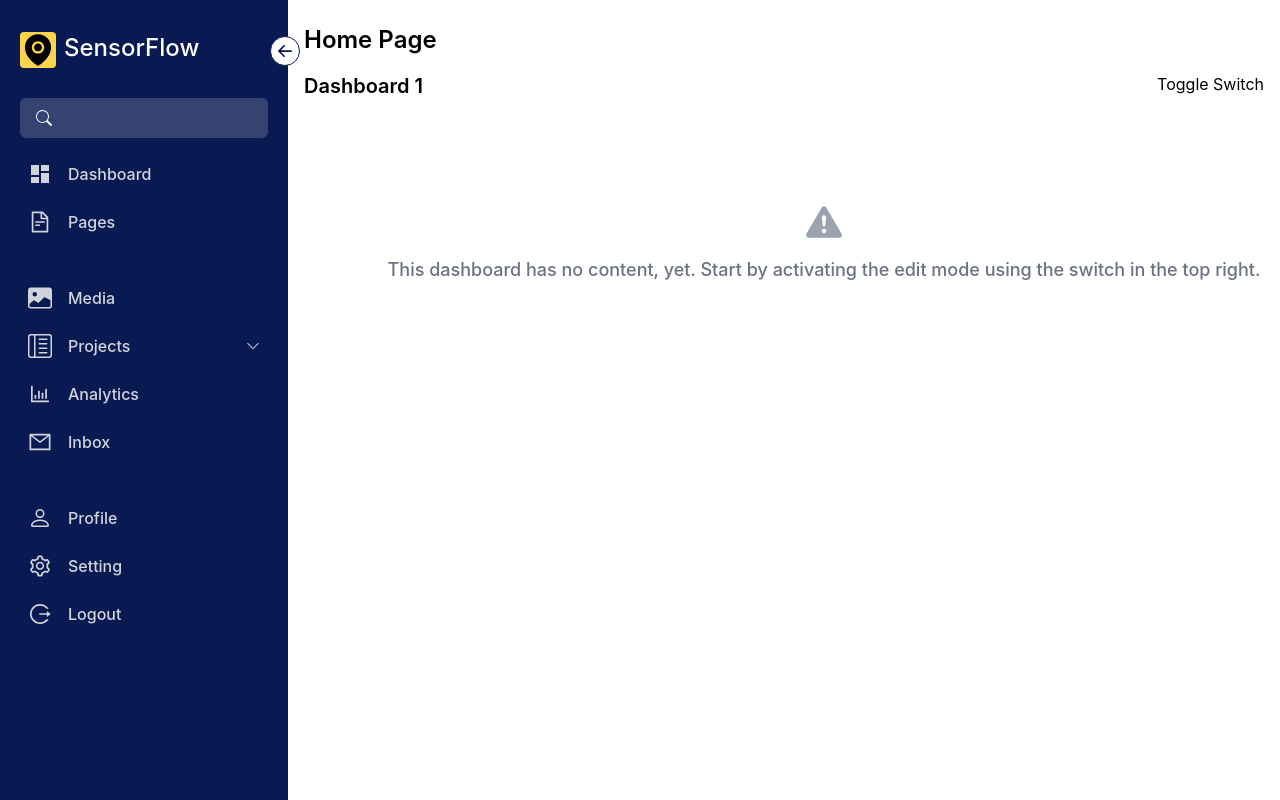
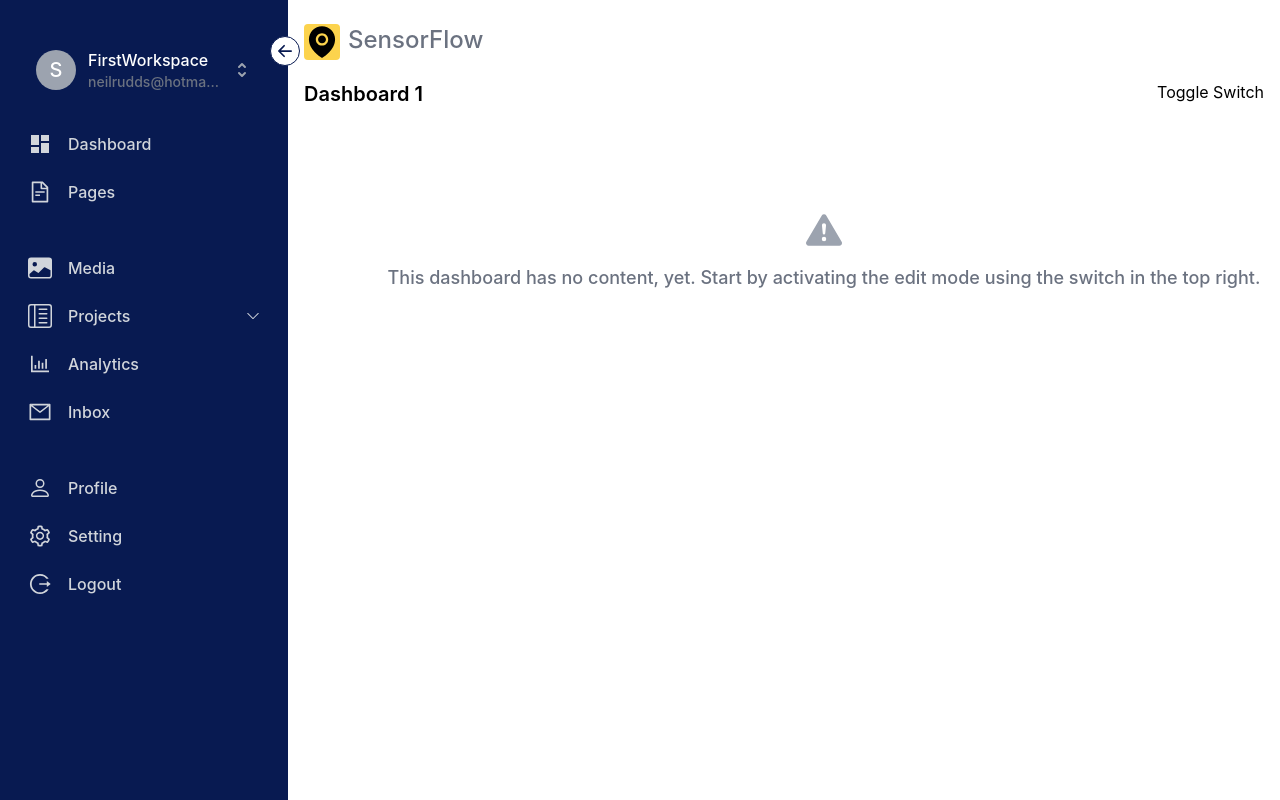
Before and after one commit to neilrudds/sensorflow-ui, a React (Create React App) app: page / in a window 1280 px wide. Shown: the top 800 px of the page. Built offline with nearby package versions, Linux system fonts and the light colour scheme.

Commit message:
Workspace selection dropdown added using reactState, forwardRef and ClickOutside Javascript wrapper. Also using useOutletContext to pass state from parent components to child components in ReactRouter. ToDo; fix Workspace dropdown to hide on navbar minimise, fix page overflow.

```diff
--- a/src/components/ui/MainContent.js
+++ b/src/components/ui/MainContent.js
@@ -1,9 +1,18 @@
 import { BsFillExclamationTriangleFill } from "react-icons/bs";
+import { AiFillEnvironment } from "react-icons/ai";
+import { useOutletContext } from "react-router-dom";
+
+
 
 const MainContent = () => {
+    const [open, setOpen] = useOutletContext();
+
     return (
         <main className="flex-1 py-6 px-4 relative">
-        <h1 className="text-2xl pb-4 font-semibold">Home Page</h1>
+        <div className="pb-6">
+          <AiFillEnvironment className={`bg-amber-300 text-4xl rounded cursor-pointer block float-left mr-2 duration-500 ${open && "rotate-[360deg]"}`}></AiFillEnvironment>
+          <h1 className="text-gray-500 origin-left font-medium text-2xl duration-300">SensorFlow</h1>
+        </div>
         <div className="flex justify-between ...">
           <div className="font-semibold text-xl">Dashboard 1</div>
           <div>Toggle Switch</div>
--- a/src/components/ui/Root.js
+++ b/src/components/ui/Root.js
@@ -1,7 +1,8 @@
 import { useState } from 'react';
 import { BsArrowLeftShort, BsChevronDown, BsFillImageFill, BsPerson, BsReverseLayoutTextSidebarReverse, BsSearch } from "react-icons/bs";
-import { AiFillEnvironment, AiOutlineBarChart, AiOutlineFileText, AiOutlineLogout, AiOutlineSetting, AiOutlineMail } from "react-icons/ai";
+import { AiOutlineBarChart, AiOutlineFileText, AiOutlineLogout, AiOutlineSetting, AiOutlineMail } from "react-icons/ai";
 import { RiDashboardFill } from "react-icons/ri";
+import WorkspaceSelect from "./WorkspaceSelect"
 import { Outlet } from 'react-router-dom';
 
 const Root = () => {
@@ -36,15 +37,14 @@ const Root = () => {
           className={`bg-white text-dark-purple text-3xl rounded-full absolute -right-3 top-9 border border-dark-purple cursor-pointer
           ${!open && "rotate-180"}`} onClick={() => setOpen(!open)}
         />
-        <div className="inline-flex">
-          <AiFillEnvironment className={`bg-amber-300 text-4xl rounded cursor-pointer block float-left mr-2 duration-500 ${open && "rotate-[360deg]"}`}></AiFillEnvironment>
-          <h1 className={`text-white origin-left font-medium text-2xl duration-300 ${!open && "scale-0"}`}>SensorFlow</h1>
-        </div>
+        {/*
         <div className={`flex items-center rounded-md bg-light-white ${open ? "px-4" : "px-2.5"} mt-6 py-2`}>
           <BsSearch className={`text-white text-lg block float-left cursor-pointer ${ open && "mr-2"}`} />
-          <input type={"search"} plaseholder="Search" className={`text-base bg-transparent w-full text-white focus:outline-none ${!open && "hidden"}`}></input>
+          <input type={"search"} placeholder="Search" className={`text-base bg-transparent w-full text-white focus:outline-none ${!open && "hidden"}`}></input>
         </div>
-        <ul class="pt-2">
+        */}
+        <WorkspaceSelect />
+        <ul className="pt-2">
           {Menus.map((menu, index) => (
             <>
             <li key={index} className={`text-gray-300 text-sm flex items-center gap-x-4 cursor-pointer p-2 hover:bg-light-white rounded-md ${menu.spacing ? "mt-9" : "mt-2"}`}>
@@ -71,7 +71,7 @@ const Root = () => {
           ))}
         </ul>
       </div>
-      <Outlet />
+      <Outlet context={[open, setOpen]}/>
     </div>
   );
 }
--- /dev/null
+++ b/src/components/ui/WorkspaceSelect.js
@@ -0,0 +1,86 @@
+import { forwardRef } from "react";
+import withClickOutside from "../../utils/withClickOutside";
+
+const WorkspaceSelect = forwardRef(({open, setOpen}, ref) => {
+
+    const data =
+    {
+        "user": {
+            "id": "0cc20847-13f3-4892-8a03-891e8d523de6",
+            "email": "neilrudds@hotmail.com"
+        },
+        "workspace": {
+            "id": "6dfec6e2-08f4-47b4-b98c-ecb01469ca15",
+            "logo": null,
+            "name": "FirstWorkspace"
+        },
+        "workspaces": [
+            {
+                "id": "6dfec6e2-08f4-47b4-b98c-ecb01469ca15",
+                "name": "FirstWorkspace",
+                "slug": "firstworkspace-1",
+                "logo": null,
+                "deviceCount": 0,
+                "memberCount": 1
+            },
+            {
+                "id": "6dfec6e2-08f4-47b4-b98c-ecb01469ca16",
+                "name": "WorkspaceTwo",
+                "slug": "workspacetwo-1",
+                "logo": null,
+                "deviceCount": 10,
+                "memberCount": 3
+            },
+        ]
+    };
+
+    return (
+        <div className="p-4 relative focus:ring-0 focus:outline-none">
+            <button className="max-w-full group block focus:outline-none focus:ring-0" type="button" aria-haspopup="true" aria-expanded="false" onClick={() => setOpen(!open)}>
+                <div className="flex items-center w-full justify-between space-x-3 focus:ring-0">
+                    <div>
+                        <p className="h-10 w-10 rounded-full flex items-center justify-center bg-gray-400 text-white font-medium text-xl">
+                            <span>S</span>
+                        </p>
+                    </div>
+                    <div className="shrink-1 truncate">
+                        <p className="text-base text-left truncate font-medium text-white group-hover:text-white" title="FirstWorkspace">{data.workspace.name}</p>
+                        <p className="text-sm text-left truncate font-medium text-gray-500 group-hover:text-white" title="neilrudds@hotmail.com">{data.user.email}</p>
+                    </div>
+                    <svg className="flex-shrink-0 h-5 w-5 text-gray-400 group-hover:text-white" xmlns="http://www.w3.org/2000/svg" viewBox="0 0 20 20" fill="currentColor" aria-hidden="true">
+                        <path fill-rule="evenodd" d="M10 3a1 1 0 01.707.293l3 3a1 1 0 01-1.414 1.414L10 5.414 7.707 7.707a1 1 0 01-1.414-1.414l3-3A1 1 0 0110 3zm-3.707 9.293a1 1 0 011.414 0L10 14.586l2.293-2.293a1 1 0 011.414 1.414l-3 3a1 1 0 01-1.414 0l-3-3a1 1 0 010-1.414z" clip-rule="evenodd"></path>
+                    </svg>
+                </div>
+            </button>
+            <section ref={ref}>
+                <div className={`z-10 mx-3 origin-top absolute mt-2 right-0 left-0 rounded-md shadow-lg bg-white divide-y divide-gray-200 focus:outline-none focus:ring-0 transform opacity-100 scale-100 ${!open && "hidden"}`}>
+                    <div className="focus:outline-none focus:ring-0 overflow-y-auto pb-1 max-h-[600px]">
+                        {data.workspaces.map((workspace, index) => (
+                            <div className="py-1 overflow-y-auto divide-y divide-gray-200">
+                                <a className={`text-left w-full px-4 py-2 text-sm text-gray-700 hover:bg-gray-100 hover:text-gray-900 focus:ring-0 focus:outline-none flex items-center space-x-3 ${data.workspace.name === workspace.name && "bg-blue-100"}`} href={`/${workspace.slug}/devices`} role="none">
+                                    <p className="h-5 w-5 rounded-full flex items-center justify-center bg-gray-600 text-white font-medium text-sm flex-shrink-0" role="none">
+                                        <span role="none">F</span>
+                                    </p>
+                                    <div className="truncate font-medium" role="none">
+                                        <span className="text-sm" title="FirstWorkspace" role="none">{workspace.name}</span>
+                                        <div className="flex space-x-2 items-center text-xs text-gray-500" role="none">
+                                            <span role="none">{workspace.deviceCount} Devices</span>
+                                            <span role="none">|</span
+                                            ><span role="none">{workspace.memberCount} Members</span>
+                                        </div>
+                                    </div>
+                                </a>
+                            </div>
+                        ))}
+                        <div className="border-t border-gray-200 divide-y divide-gray-200" role="none">
+                            <button type="button" className="block text-left w-full px-4 py-2 text-sm text-gray-700 hover:bg-gray-100 hover:text-gray-900 focus:ring-0 focus:outline-none" id="headlessui-menu-item-:r26:" role="menuitem" tabindex="-1" data-headlessui-state="">Add Workspace</button>
+                            <button type="button" className="block text-left w-full px-4 py-2 text-sm text-gray-700 hover:bg-gray-100 hover:text-gray-900 focus:ring-0 focus:outline-none" id="headlessui-menu-item-:r27:" role="menuitem" tabindex="-1" data-headlessui-state="">Account Settings</button>
+                            <button type="button" className="block text-left w-full px-4 py-2 text-sm text-gray-700 hover:bg-gray-100 hover:text-gray-900 focus:ring-0 focus:outline-none" id="headlessui-menu-item-:r28:" role="menuitem" tabindex="-1" data-headlessui-state="">Logout</button></div>
+                    </div>
+                </div>
+            </section>
+        </div>
+    );
+});
+
+export default withClickOutside(WorkspaceSelect);
--- /dev/null
+++ b/src/utils/withClickOutside.js
@@ -0,0 +1,22 @@
+import React, {useState, useRef, useEffect } from "react";
+
+export default function withClickOutside(WrappedComponent) {
+    const Component = (props) => {
+        const [open, setOpen] = useState(false);
+
+        const ref = useRef();
+
+        useEffect(() => {
+            const handleClickOutside = (event) => {
+                if (!ref.current.contains(event.target)) {
+                    setOpen(false);
+                }
+            };
+            document.addEventListener("mousedown", handleClickOutside);
+        }, [ref]);
+
+        return <WrappedComponent open={open} setOpen={setOpen} ref={ref} />;
+    };
+
+    return Component;
+}
```
Also changed, not shown: src/components/ui/ErrorPage.js (line endings or trailing spaces), src/components/ui/WorkSpace.js (line endings or trailing spaces), 1 other file (tests, documents, lock files or other folders).
